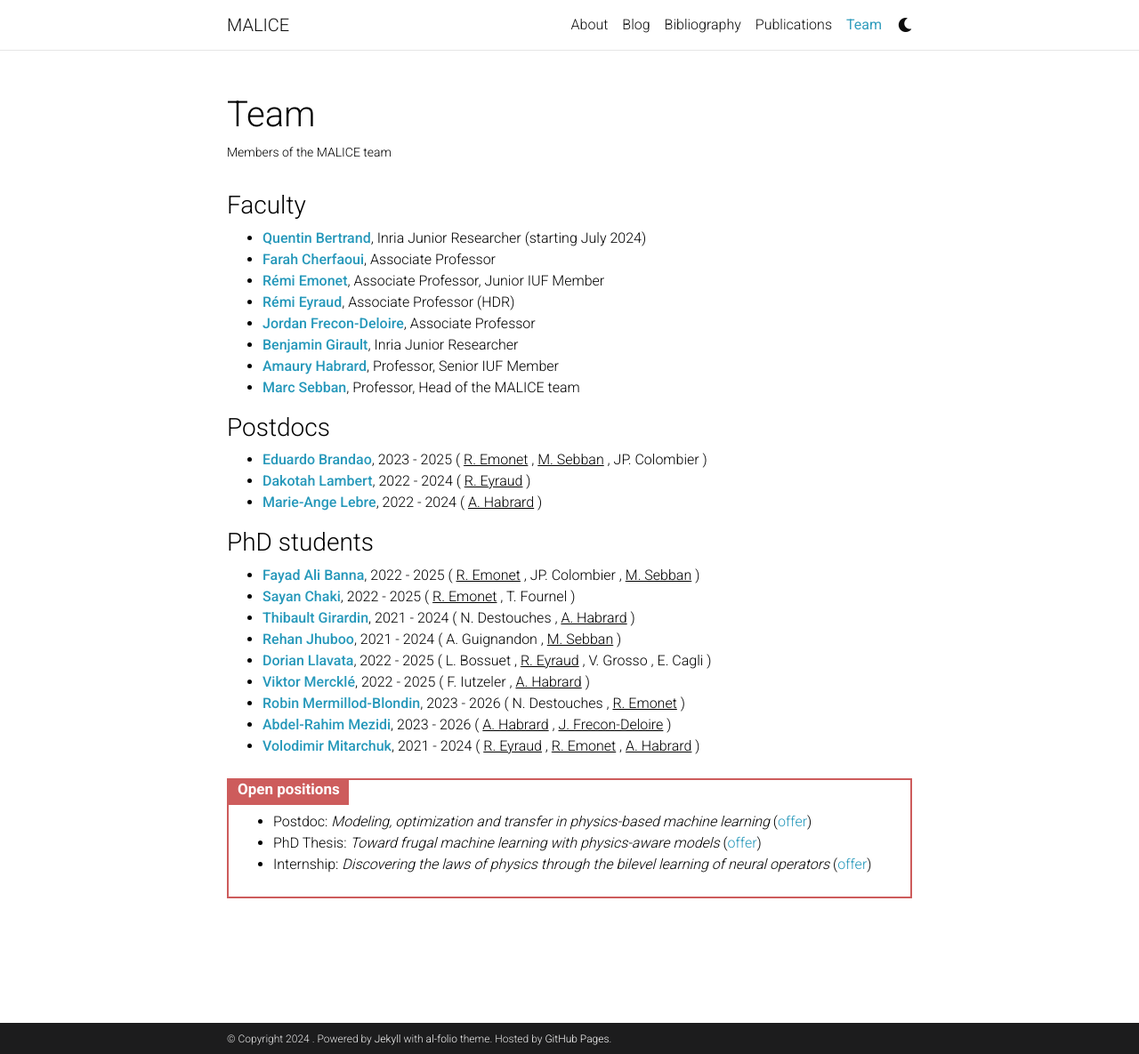
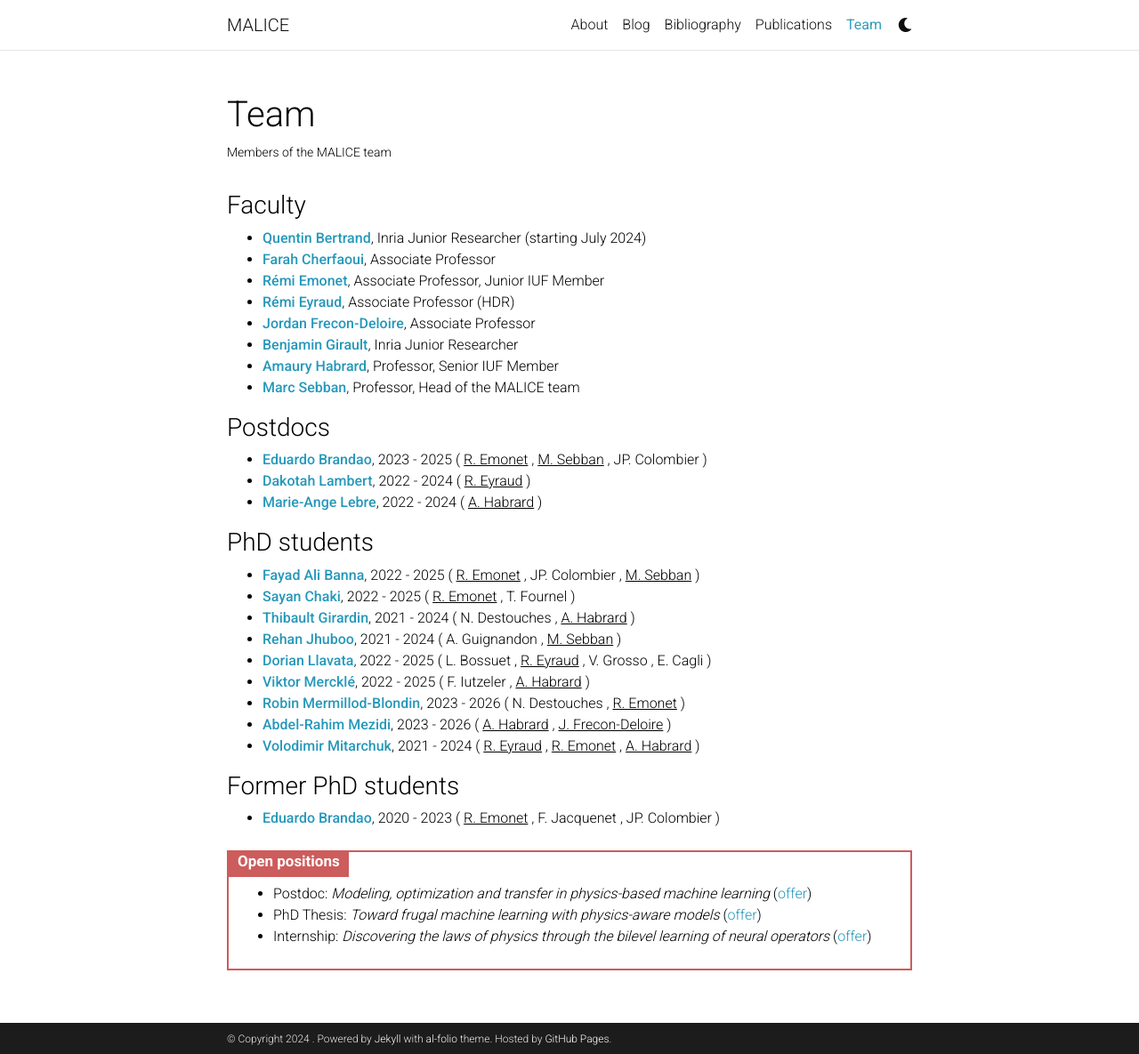
Before and after one commit to labhc-malice/labhc-malice.github.io, a Jekyll site: the page built from _pages/team.md, in a window 1280 px wide and 1185 px high. Shown: the whole window at 89% size. Built offline with Jekyll 4.4.1, drawn with Linux system fonts in a browser that asks for light colours; comment, search, counter and statistics services are not loaded; a style sheet for code colours, icons or effects is not loaded.

Commit message:
Add a former phd students section

```diff
--- /dev/null
+++ b/_data/formerphdstudents.yml
@@ -0,0 +1,7 @@
+- firstname: Eduardo
+  lastname: Brandao
+  url:
+  supervisor: [R. Emonet, F. Jacquenet, JP. Colombier]
+  starting_date: 2020
+  end_date: 2023
+  team_thematic: True
--- a/_pages/team.md
+++ b/_pages/team.md
@@ -79,6 +79,34 @@ nav_order: 5
   {% endfor %}
 </ul>
 
+<h3>Former PhD students</h3>
+
+<ul>
+  {% assign phd_students = site.data.formerphdstudents | sort: 'end_date' | reverse %}
+  {% for student in phd_students %}
+    <li>
+      <strong><a href="{{ student.url }}" target="_blank">{{ student.firstname }} {{ student.lastname }}</a></strong>,
+      {{ student.starting_date }} - {{ student.end_date}}
+      ({% for supervisor in student.supervisor %}
+        {% assign supervisor_parts = supervisor | split: '. ' %}
+        {% if supervisor_parts.size > 1 %}
+          {% assign supervisor_lastname = supervisor_parts[1] | remove: ' ' %}
+        {% else %}
+          {% assign supervisor_lastname = supervisor %}
+        {% endif %}
+
+        {% if faculty_lastnames contains supervisor_lastname %}
+          <u>{{ supervisor }}</u>
+        {% else %}
+          {{ supervisor }}
+        {% endif %}
+
+        {% if forloop.last %}{% else %}, {% endif %}
+      {% endfor %})<br>
+    </li>
+  {% endfor %}
+</ul>
+
 
 
 <div class="danger-box-titled">
```
